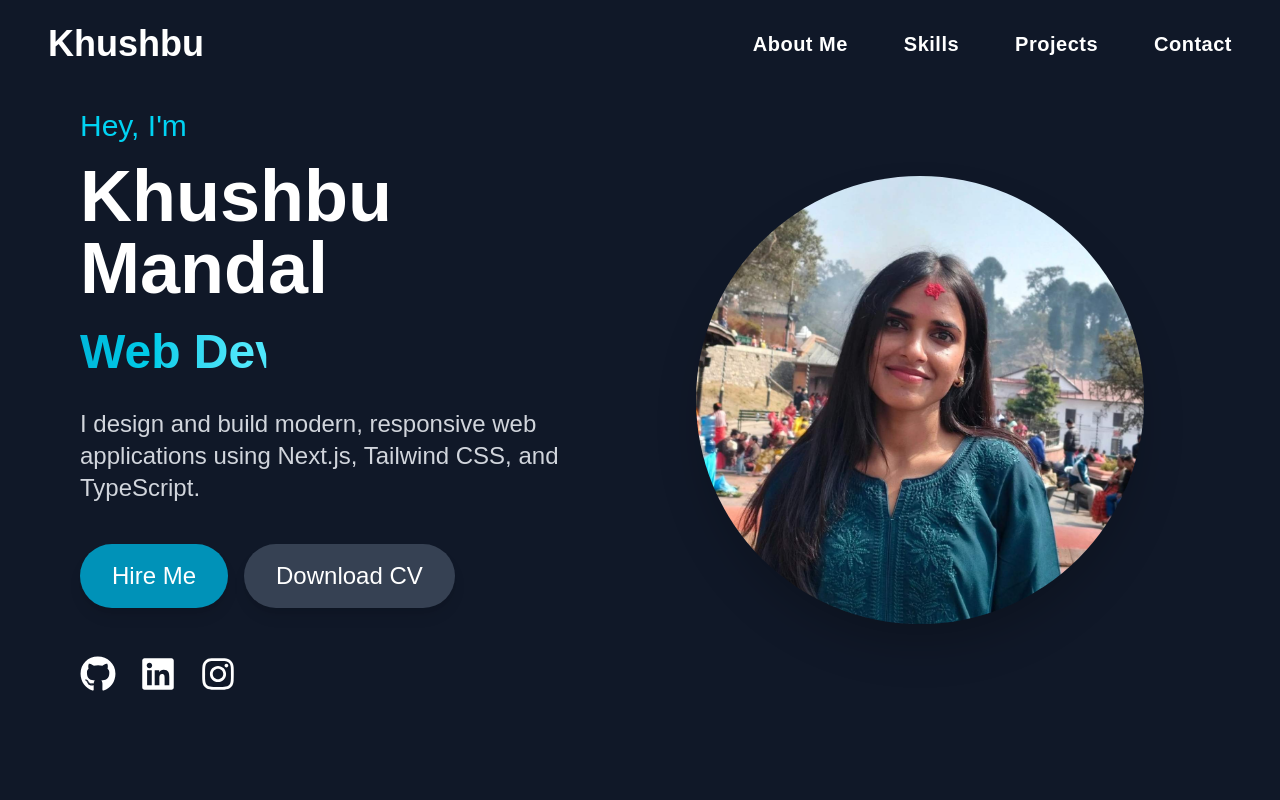
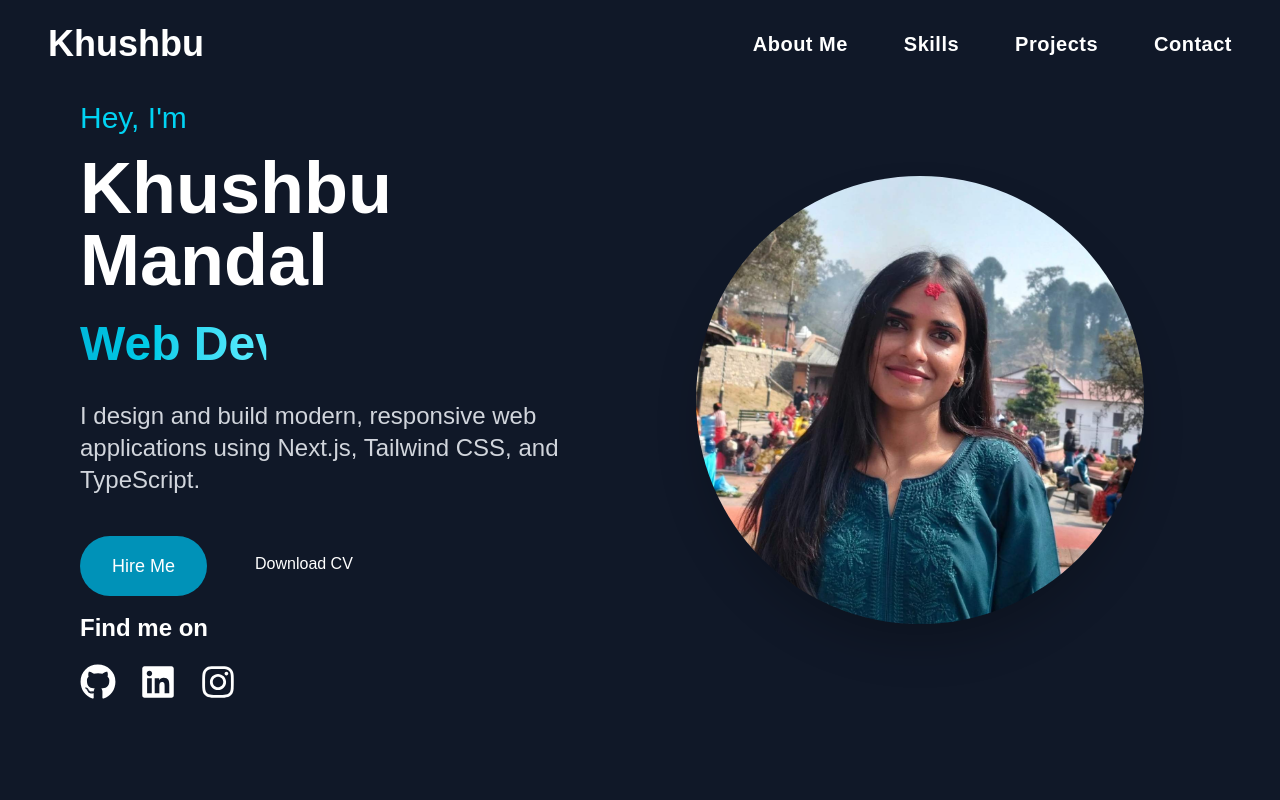
Before and after one commit to Khushbumandal2060/Portfolio, a Next.js app in the folder portfolio-ts/: page / in a window 1280 px wide. Shown: the top 800 px of the page. Built offline with nearby package versions, Linux system fonts and the light colour scheme.

Commit message:
CV attached

```diff
--- a/portfolio-ts/src/components/Hero.tsx
+++ b/portfolio-ts/src/components/Hero.tsx
@@ -23,7 +23,7 @@ export default function Hero() {
           Hey, I'm
         </p>
 
-        <h1 className="text-5xl md:text-6xl lg:text-7xl font-bold">
+        <h1 className="text-5xl md:text-7xl font-bold gradient-text">
           Khushbu Mandal
         </h1>
 
@@ -50,33 +50,62 @@ export default function Hero() {
         </p>
 
         {/* Buttons */}
-        <div className="flex flex-col sm:flex-row items-center gap-4 mt-6">
+        <div className="flex flex-col sm:flex-row gap-4 mt-6">
           <a
             href="#contact"
-            className="bg-cyan-600 hover:bg-cyan-500 transition px-8 py-4 rounded-full shadow-lg text-lg md:text-xl lg:text-2xl"
+            className="bg-cyan-600 hover:bg-cyan-500 px-8 py-4 rounded-full glow transition text-lg"
           >
             Hire Me
           </a>
+
           <a
-            href="/Khushbu_Mandal_CV.pdf"
+            href="/Khushbu Mandal_CV.pdf"
             download
-            className="bg-gray-700 hover:bg-gray-600 transition px-8 py-4 rounded-full shadow-lg text-lg md:text-xl lg:text-2xl"
+            className="glass px-8 py-4 rounded-full hover:border-cyan-400 transition"
           >
             Download CV
           </a>
         </div>
 
-        {/* Social Links */}
-        <div className="mt-8 flex gap-6 text-3xl md:text-4xl">
-          <Link href="https://github.com/Khushbumandal2060" className="hover:text-cyan-400 transition">
+        {/* Social */}
+        <div>
+          <h3 className="text-white font-semibold mb-5 text-xl md:text-2xl">
+            Find me on
+          </h3>
+
+          <div className="flex gap-6 text-3xl md:text-4xl">
+
+            {/* GitHub */}
+            <Link
+              href="https://github.com/Khushbumandal2060"
+              target="_blank"
+              rel="noopener noreferrer"
+              className="hover:text-cyan-400 transition transform hover:scale-110"
+            >
               <FaGithub />
             </Link>
-          <Link href="https://linkedin.com/in/khushbumandal" className="hover:text-cyan-400 transition">
+
+            {/* LinkedIn */}
+            <Link
+              href="https://www.linkedin.com/in/khushbu-kumari-mandal-99637b343/"
+              target="_blank"
+              rel="noopener noreferrer"
+              className="hover:text-cyan-400 transition transform hover:scale-110"
+            >
               <FaLinkedin />
             </Link>
-          <Link href="https://instagram.com/in/khushbumandal15" className="hover:text-cyan-400 transition">
+
+            {/* Instagram */}
+            <Link
+              href="https://www.instagram.com/khushbumandal15/"
+              target="_blank"
+              rel="noopener noreferrer"
+              className="hover:text-cyan-400 transition transform hover:scale-110"
+            >
               <FaInstagram />
             </Link>
+
+          </div>
         </div>
       </motion.div>
 
```
Lines whose indentation alone changed are shown as unchanged.
